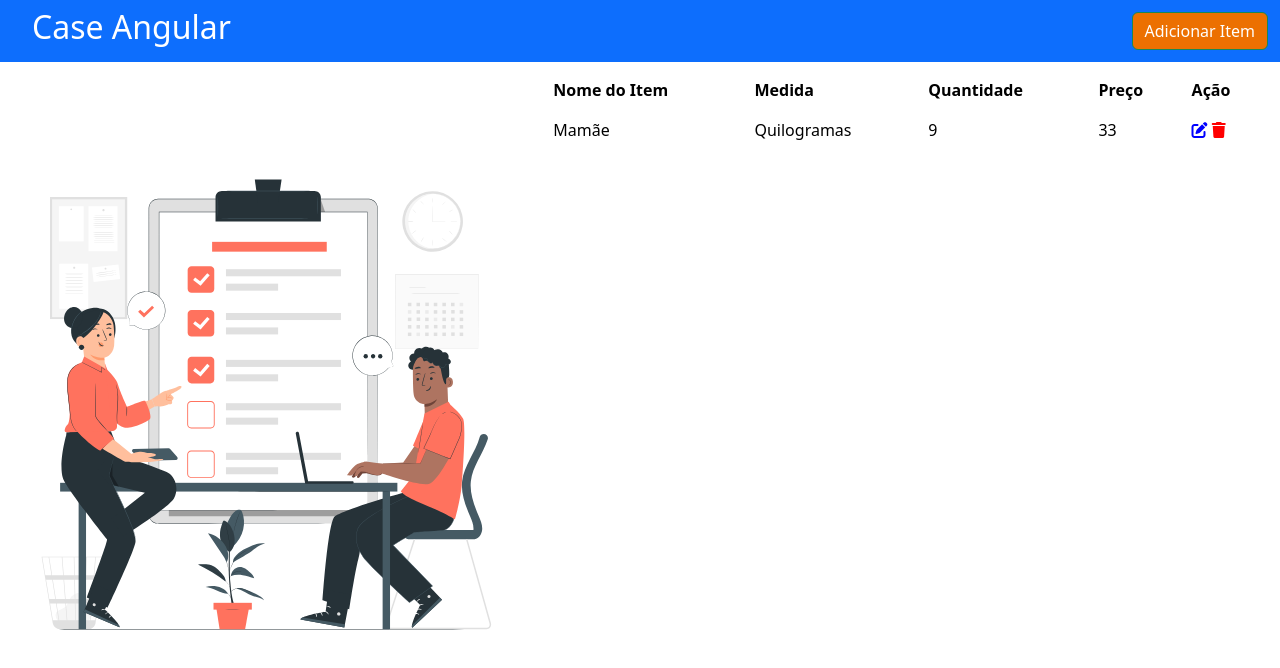
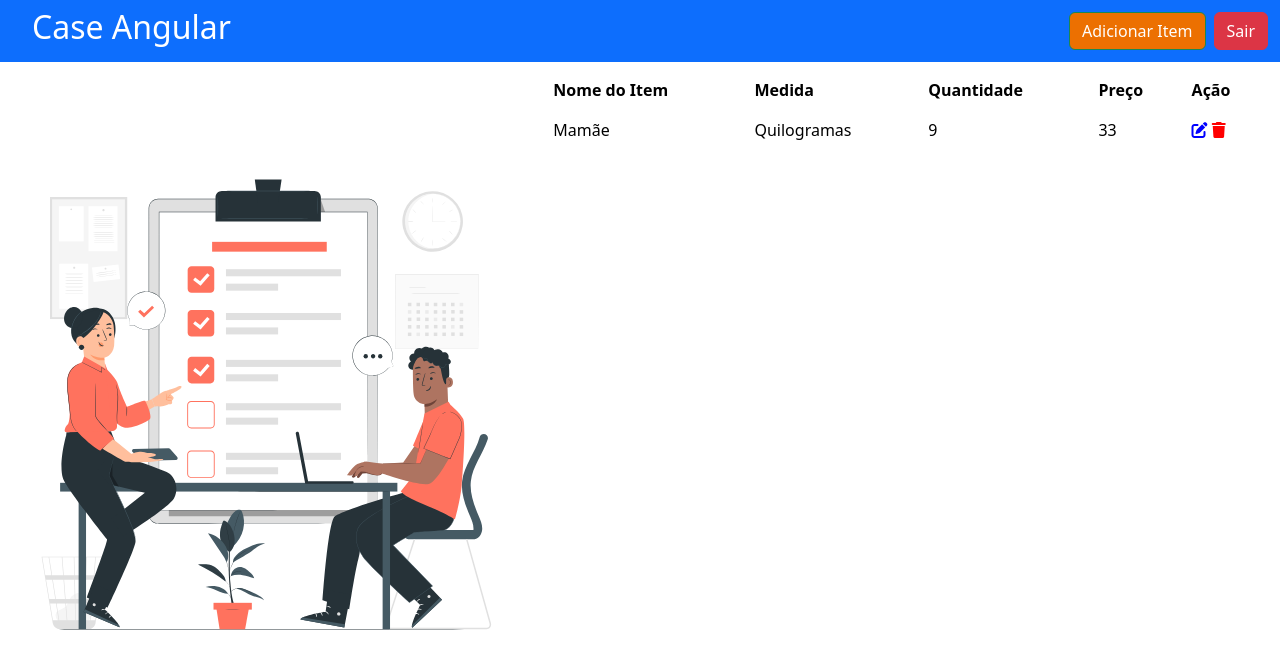
Before and after one commit to bertiGrazi/list_angular, an Angular app in the folder case_angular/: page /list in a window 1280 px wide. Shown: the top 668 px of the page. Built offline with nearby package versions, Linux system fonts and the light colour scheme; data requests are answered from the project's data file.

Commit message:
set logout button

```diff
--- a/case_angular/db.json
+++ b/case_angular/db.json
@@ -15,5 +15,8 @@
       "email": "grazi@grazi.com.br",
       "password": "grazi"
     }
+  ],
+  "login": [
+
   ]
 }
--- a/case_angular/src/app/components/list/list.component.html
+++ b/case_angular/src/app/components/list/list.component.html
@@ -4,6 +4,7 @@
     <h1 style="color: white; font-size: 32px; padding-left: 20px;">Case Angular</h1>
     <div>
       <button class="btn btn-success" style="background-color: #EC7001;" routerLink="/additem">Adicionar Item</button>
+      <button class="btn btn-danger" routerLink="/" style="margin-left: 8px;">Sair</button>
     </div>
   </div>
 </nav>
```
